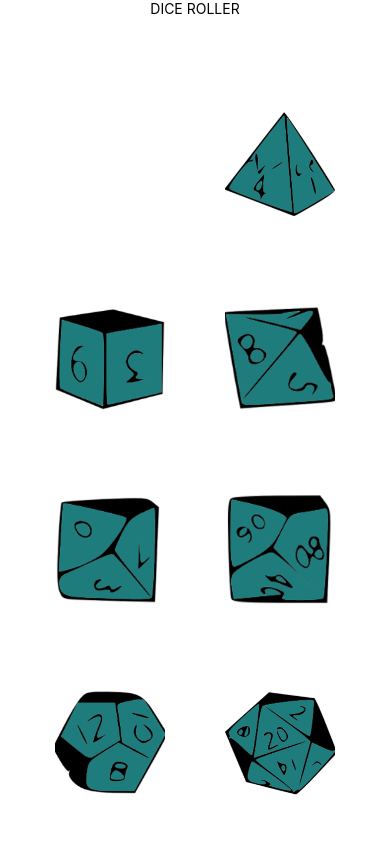
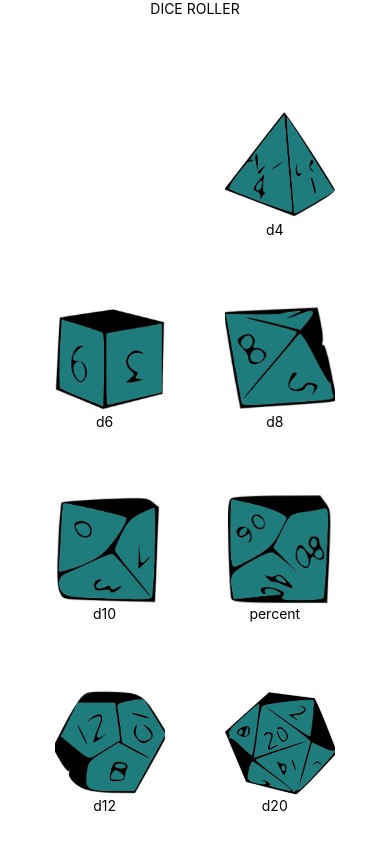
Before and after one commit to austintestut/diceroller, a React Native app: screen / in a window 390 px wide. Built offline with nearby package versions, Linux system fonts and the light colour scheme.

Commit message:
added dice name labels

```diff
--- a/Die.js
+++ b/Die.js
@@ -18,6 +18,7 @@ export default function Die({ roll, num, name }) {
       >
         <Image source={images[name]} style={styles.die} />
       </TouchableWithoutFeedback>
+      <Text style={styles.label}>{name}</Text>
     </View>
   );
 }
@@ -33,5 +34,9 @@ const styles = StyleSheet.create({
   die: {
     height: 110,
     width: 110,
+  },
+  label: {
+    marginLeft: "auto",
+    marginRight: "auto",
   }
 });
```
